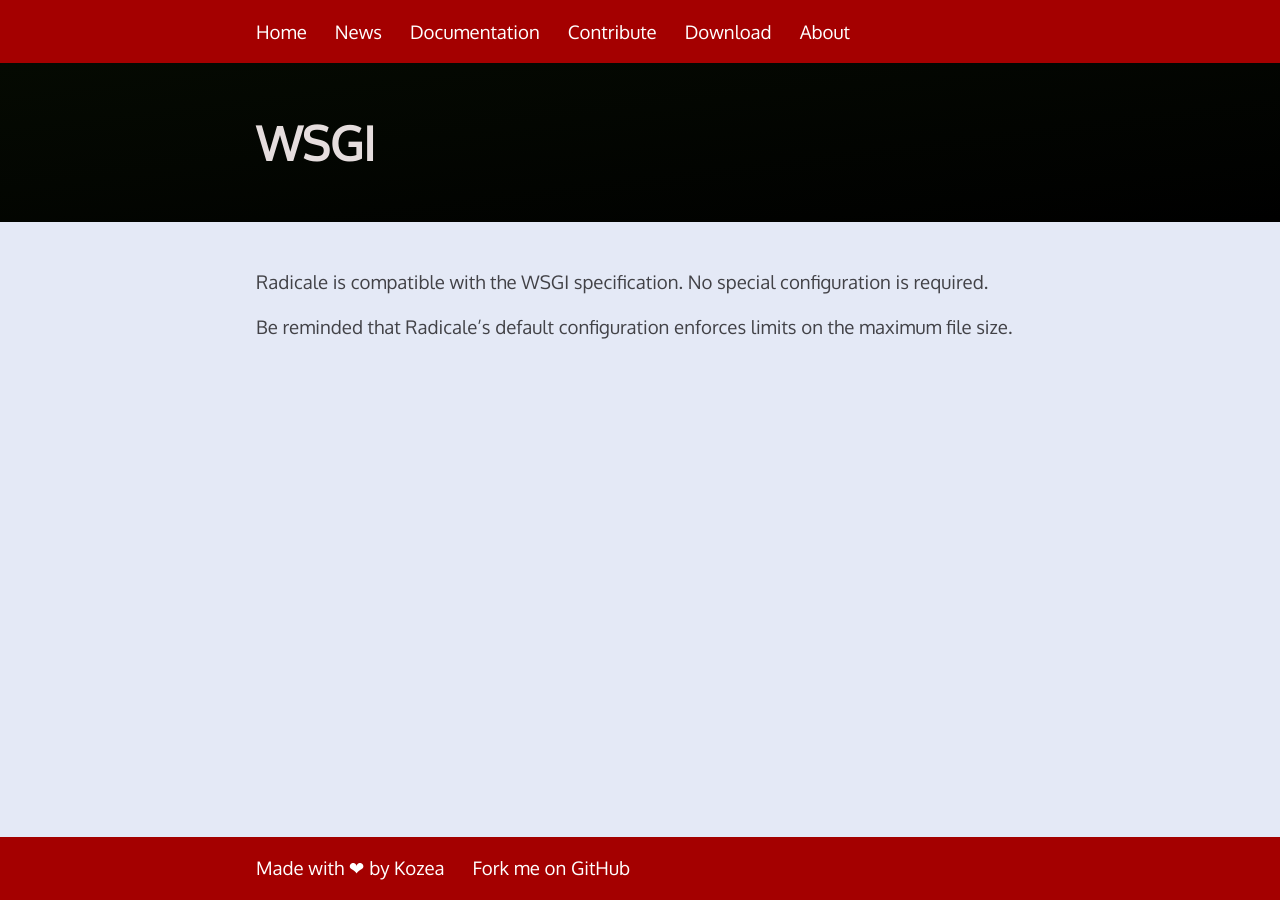
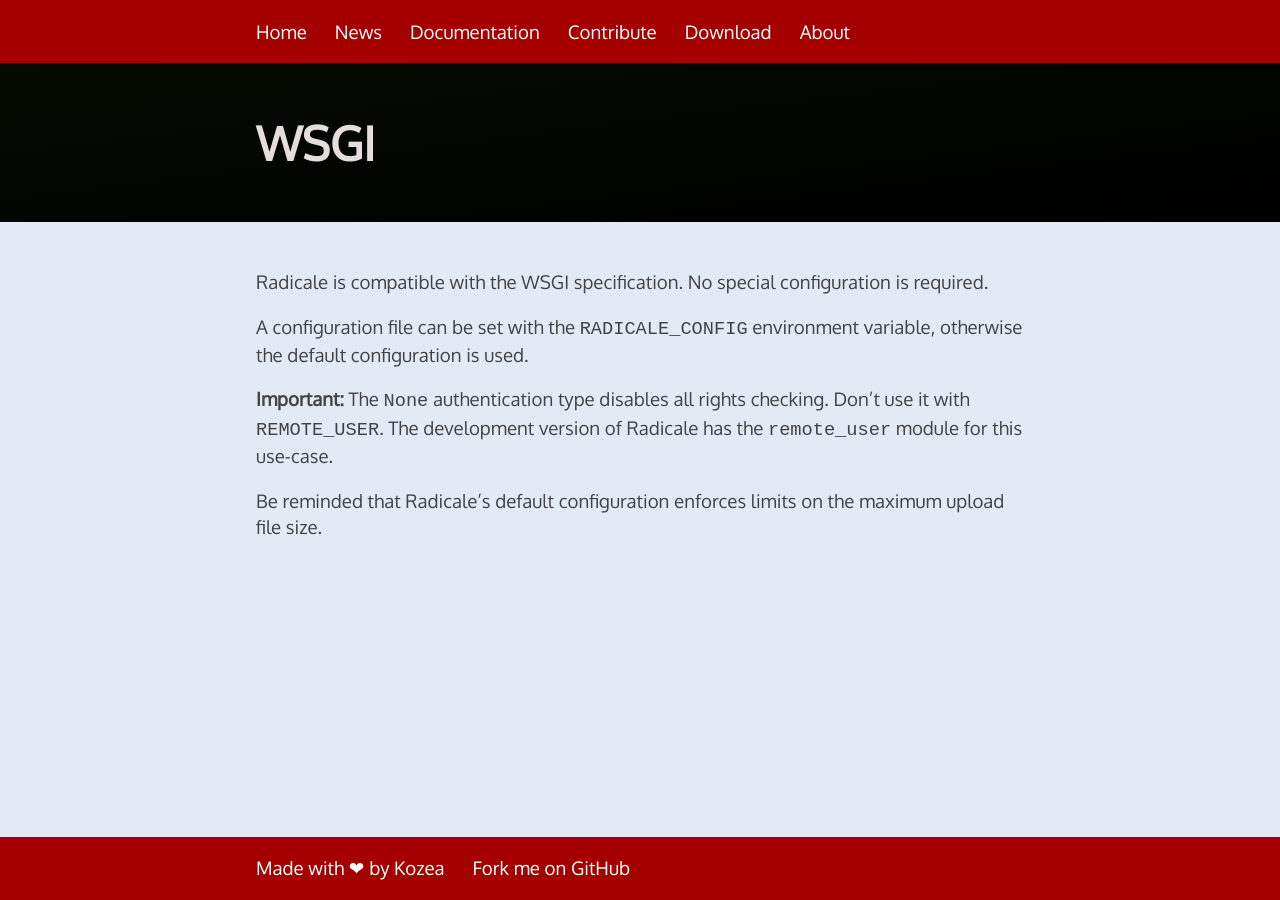
Before and after one commit to Kozea/Radicale, a Jekyll site: the page built from wsgi.md, in a window 1280 px wide. Built offline with Jekyll 4.4.1, drawn with Linux system fonts in a browser that asks for light colours.

Commit message:
WSGI: Add RADICALE_CONFIG and None auth pitfall

```diff
--- a/wsgi.md
+++ b/wsgi.md
@@ -7,5 +7,12 @@
 Radicale is compatible with the WSGI specification. No special configuration
 is required.
 
+A configuration file can be set with the `RADICALE_CONFIG` environment variable,
+otherwise the default configuration is used.
+
+**Important:** The `None` authentication type disables all rights checking.
+Don't use it with `REMOTE_USER`. The development version of Radicale has
+the `remote_user` module for this use-case.
+
 Be reminded that Radicale's default configuration enforces limits on the
-maximum file size.
+maximum upload file size.
```
